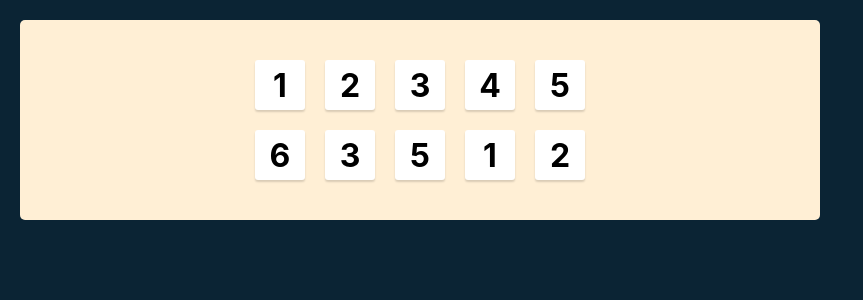
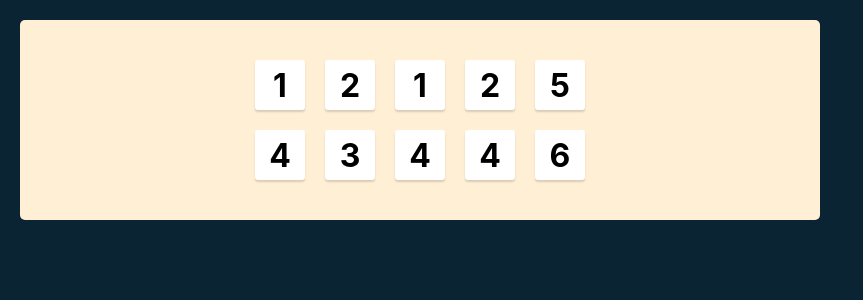
Before and after one commit to Evan-C-Mead/tenzies, a React (Create React App) app: page / in a window 1280 px wide. Shown: the top 300 px of the page, without its empty margins (0-863 px from the left). Built offline with nearby package versions, Linux system fonts and the light colour scheme.

Commit message:
new root element rendering function - dice are randomized

```diff
--- a/src/components/App.js
+++ b/src/components/App.js
@@ -2,20 +2,23 @@
 import Die from "../components/Die";
 
 export default function App() {
+    const [dice, setDice] = React.useState(allNewDice())
+
+    function allNewDice() {
+        const newDice = []
+
+        for (let i = 0; i < 10; i++) {
+            newDice.push(Math.ceil(Math.random() * 6))
+        }
+        return newDice
+    }
+
+    const diceElements = dice.map(die => <Die value={die}/>)
 
     return (
         <main>
             <div className="dice-container">
-              <Die value = "1"/>
-              <Die value = "2"/>
-              <Die value = "3"/>
-              <Die value = "4"/>
-              <Die value = "5"/>
-              <Die value = "6"/>
-              <Die value = "3"/>
-              <Die value = "5"/>
-              <Die value = "1"/>
-              <Die value = "2"/>
+                {diceElements}
             </div>
         </main>
     )
--- a/src/index.js
+++ b/src/index.js
@@ -1,10 +1,14 @@
 import React from 'react';
-import ReactDOM from 'react-dom';
+import {createRoot} from "react-dom/client";
 import './style/index.css';
 import App from './components/App';
 import reportWebVitals from './reportWebVitals';
 
-ReactDOM.render(<App/>, document.getElementById("root"))
+// React 18 root API -> new way of rendering root element
+// ReactDOM.render is not supported in React 18 anymore
+const container = document.getElementById("root")
+const root = createRoot(container)
+root.render(<App/>)
 
 // If you want to start measuring performance in your app, pass a function
 // to log results (for example: reportWebVitals(console.log))
```
Also changed, not shown: public/manifest.json, src/components/Die.js (line endings or trailing spaces). Lines whose indentation alone changed are shown as unchanged.
